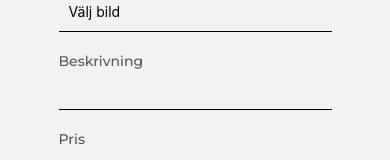
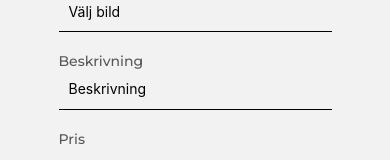
Before and after one commit to matsegard/golfr, a React Native app: screen /AddProduct in a window 390 px wide. Shown: the part 390-550 px from the top of the page. Built offline with nearby package versions, Linux system fonts and the light colour scheme.

Commit message:
styling fom

```diff
--- a/pages/CreateProductPage.js
+++ b/pages/CreateProductPage.js
@@ -58,10 +58,10 @@ export default function CreateProduct() {
         />
         <Text style={styles.formLabel}>Beskrivning</Text>
         <TextInput
-          multiline={true}
+          multiline
           numberOfLines={10}
           style={styles.input}
-          placeholder=""
+          placeholder="Beskrivning"
           keyboardType="numeric"
         />
         <Text style={styles.formLabel}>Pris</Text>
```
